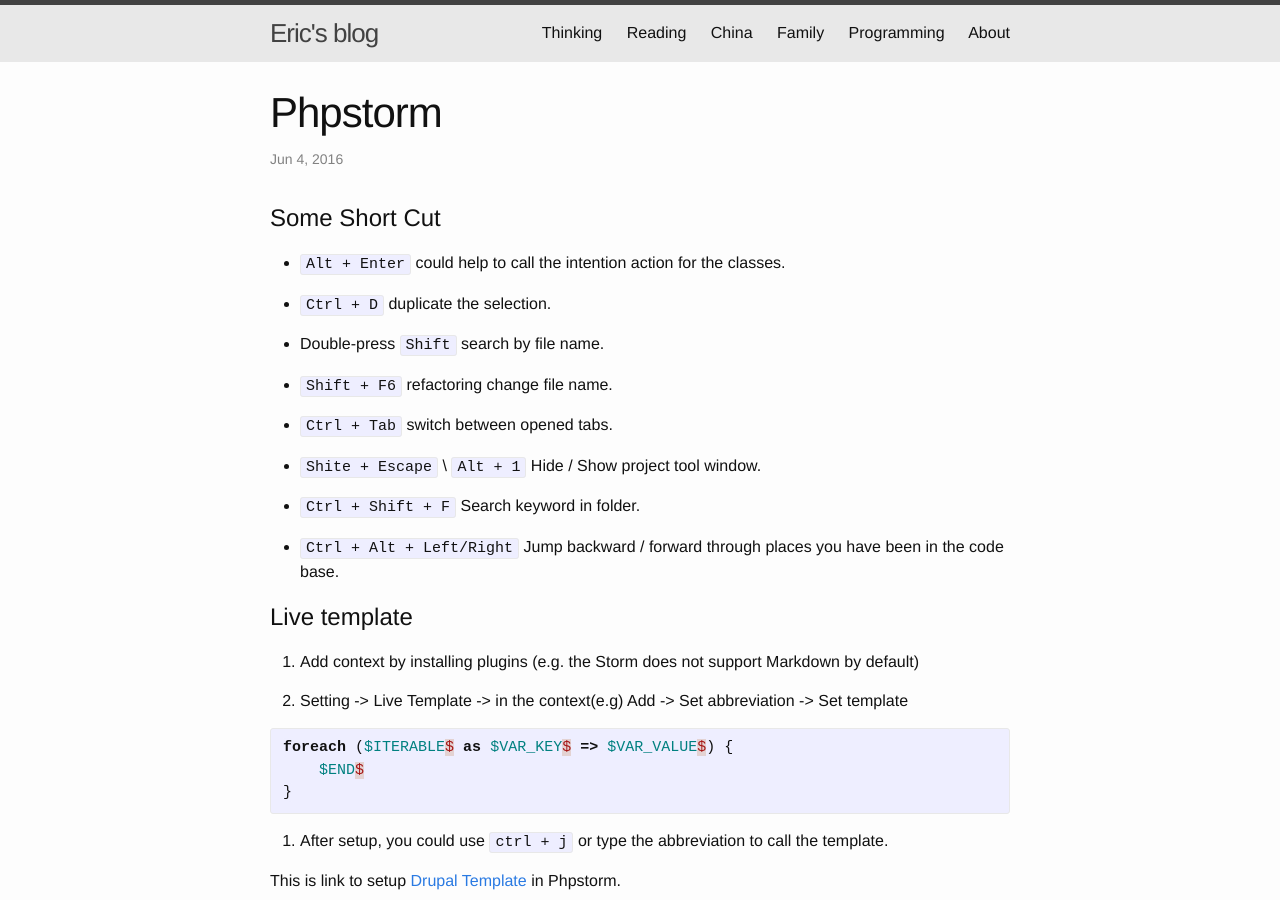
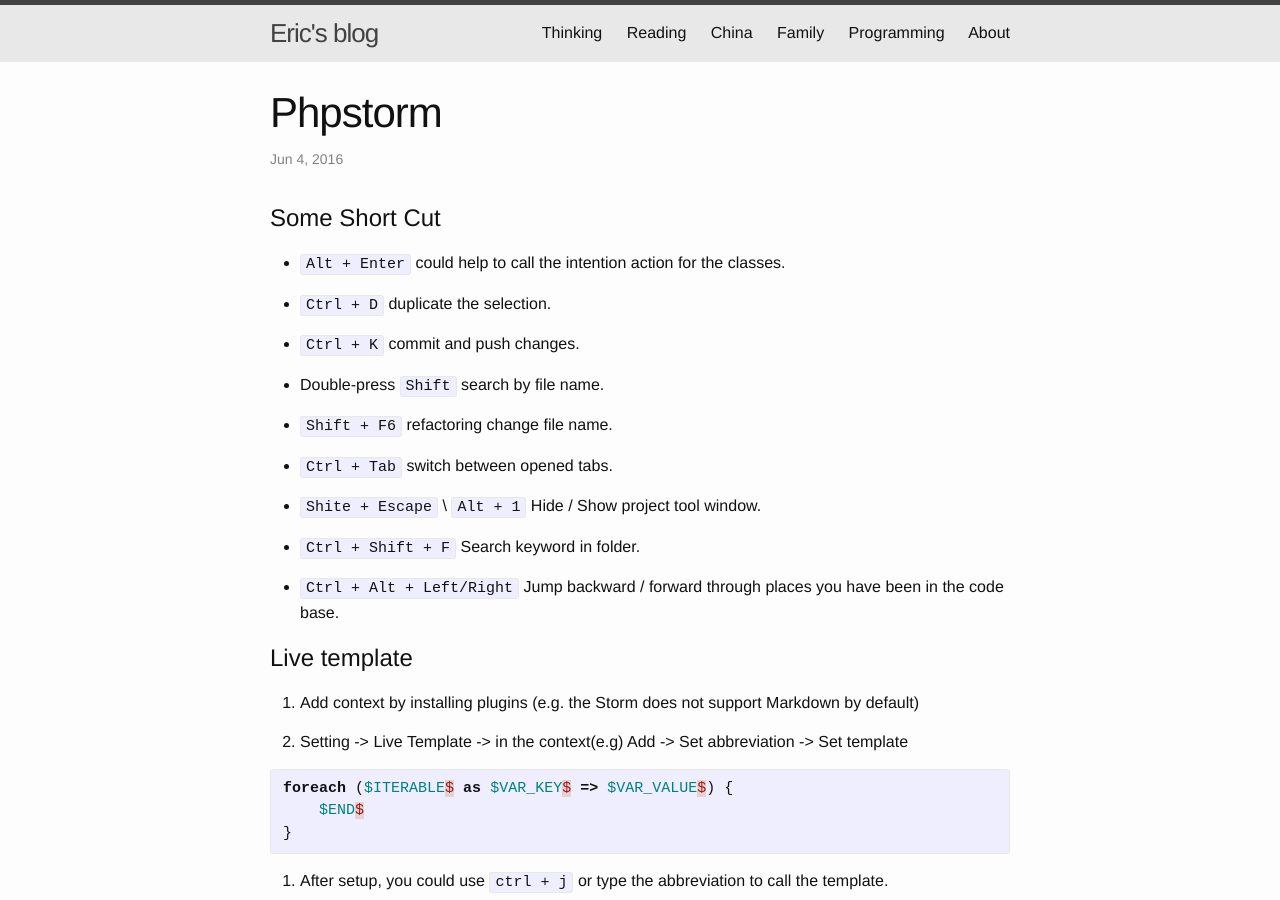
Before and after one commit to ericatsydney/ericatsydney.github.io, a Jekyll site: the page built from _posts/2016-06-04-Storm-insight.markdown, in a window 1280 px wide and 900 px high. Built offline with Jekyll 4.4.1, drawn with Linux system fonts in a browser that asks for light colours.

Commit message:
Update storm insight.

```diff
--- a/_posts/2016-06-04-Storm-insight.markdown
+++ b/_posts/2016-06-04-Storm-insight.markdown
@@ -9,6 +9,8 @@
 - `Alt + Enter` could help to call the intention action for the classes.
 
 - `Ctrl + D` duplicate the selection.
+
+- `Ctrl + K` commit and push changes.
 
 - Double-press `Shift` search by file name.
 
```
